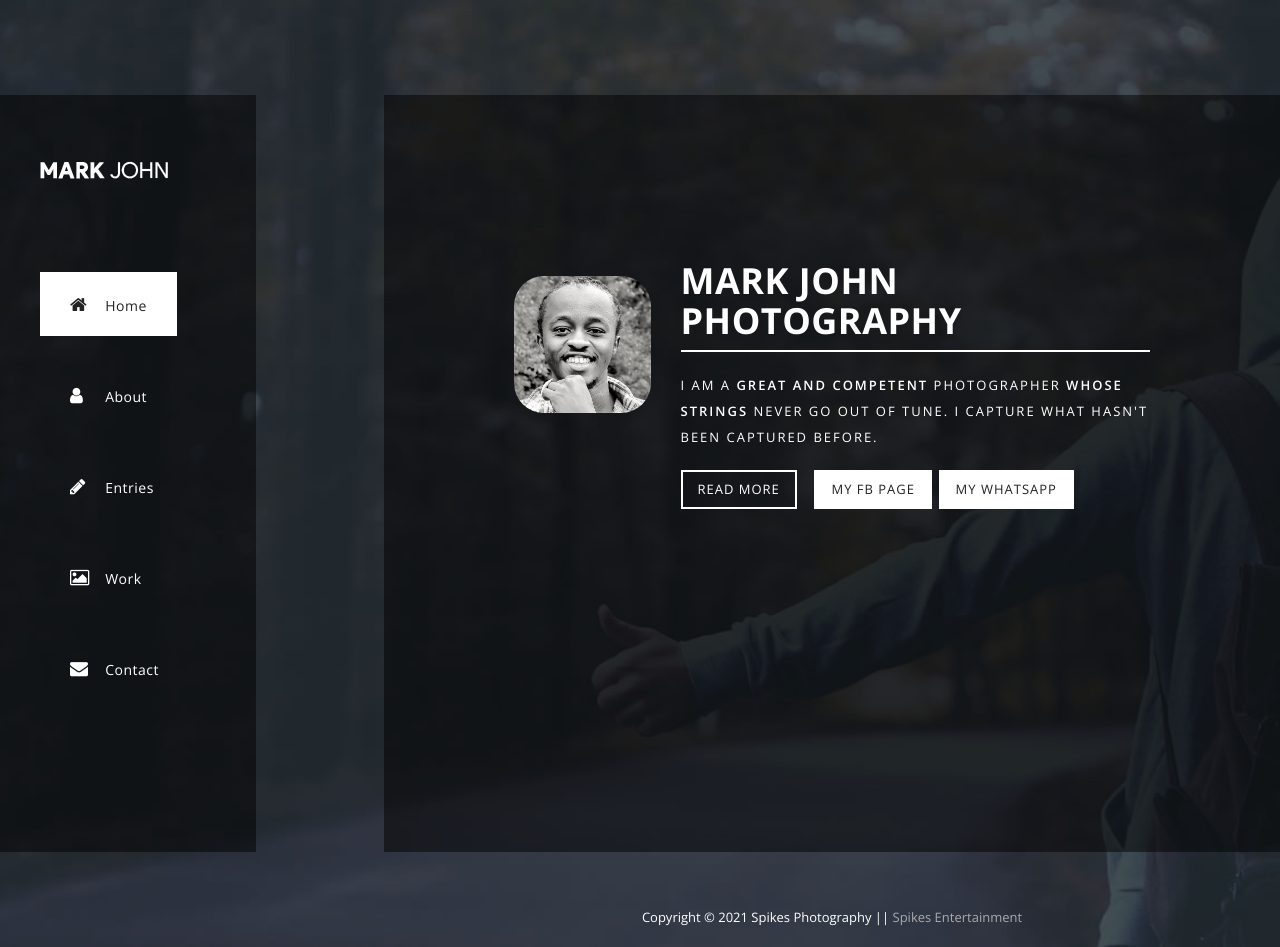
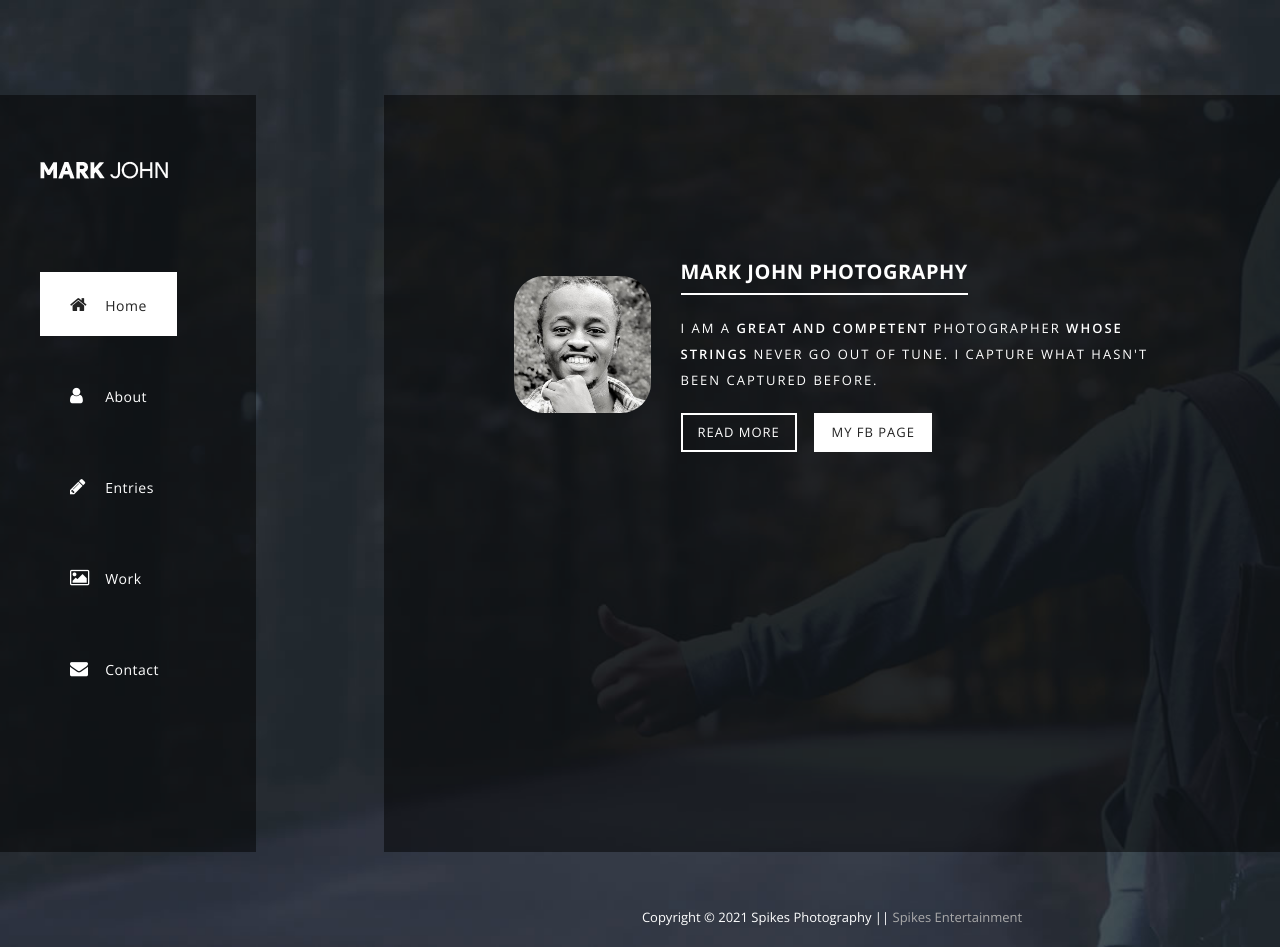
Before and after one commit to mut-rogers/Spikes-Photography, a Django app: page / in a window 1280 px wide. Run offline with Django 3.2, Linux system fonts and the light colour scheme; some libraries are stand-ins or nearby versions.

Commit message:
minor bug fix

```diff
--- a/static/css/templatemo-main.css
+++ b/static/css/templatemo-main.css
@@ -1,10 +1,3 @@
-/*
-
-Moonlight Template
-
-http://www.templatemo.com/tm-512-moonlight
-
-*/
 
 @keyframes seq-preloader {
   50% {
@@ -335,8 +328,8 @@ nav a:hover::before {
 	margin-right: 35px;
 }
 
-.first-content h2 {
-	font-size: 36px;
+.first-content h4 {
+	font-size: 20px;
 	text-transform: uppercase;
 	font-weight: 700;
 	color: #fff;
--- a/templates/homepage.html
+++ b/templates/homepage.html
@@ -5,7 +5,7 @@
 <html lang="en-us">
     <head>
         <meta charset="utf-8">
-        <meta http-equiv="X-UA-Compatible" content="IE=edge,chrome=1">
+{#        <meta http-equiv="X-UA-Compatible" content="IE=edge,chrome=1">#}
         <title>M-J PHOTOGRAPHY</title>
 
         <meta name="description" content="">
@@ -57,14 +57,14 @@
             <div class="content first-content">
               <div class="container-fluid">
                   <div class="col-md-3">
-                      <div class="author-image"><img src="{% static 'img/author_image.png' %}" alt=""></div>
+                      <div class="author-image"><img class="img-responsive" src="{% static 'img/author_image.png' %}" alt=""></div>
                   </div>
                   <div class="col-md-9">
-                      <h2>MARK JOHN PHOTOGRAPHY</h2>
+                      <h4>MARK JOHN PHOTOGRAPHY</h4>
                       <p>I am a <em>great and competent</em> photographer <em>whose strings</em> never go out of tune. I capture what hasn't been captured before.</p>
                       <div class="main-btn"><a href="#2">Read More</a></div>
-                      <div class="fb-btn"><a href="https://web.facebook.com/john.karani.353" target="_blank">My FB Page</a></div>
-                      <div class="fb-btn" style="margin-left: 4px;"><a href="https://wa.me/254743077778" target="_blank">My Whatsapp</a></div>
+                      <div class="fb-btn"><a class="mb-4" href="https://web.facebook.com/john.karani.353" target="_blank">My FB Page</a></div>
+{#                      <div class="fb-btn" style="margin-left: 4px;"><a href="https://wa.me/254743077778" class="mb-2" target="_blank">My Whatsapp</a></div>#}
                   </div>
               </div>
             </div>
```
Also changed, not shown: spikesPhotography/settings.py (+4 -4 lines).
